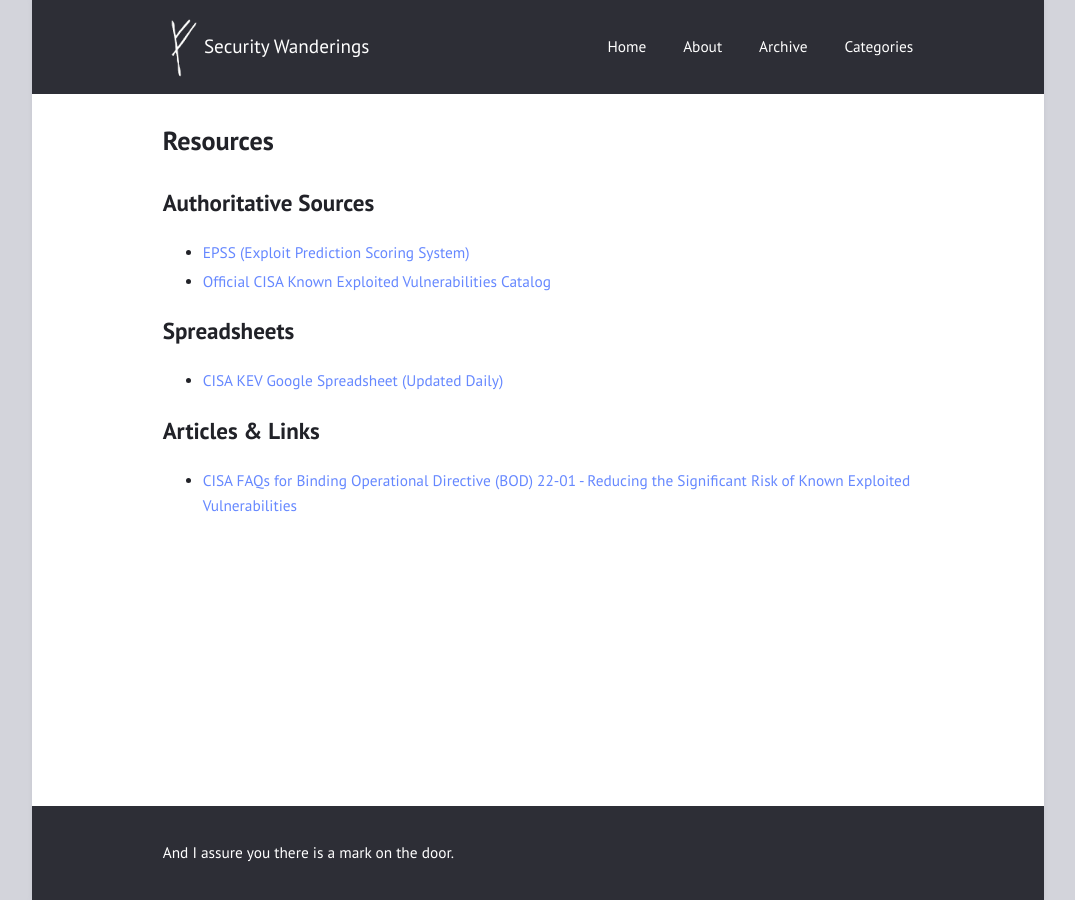
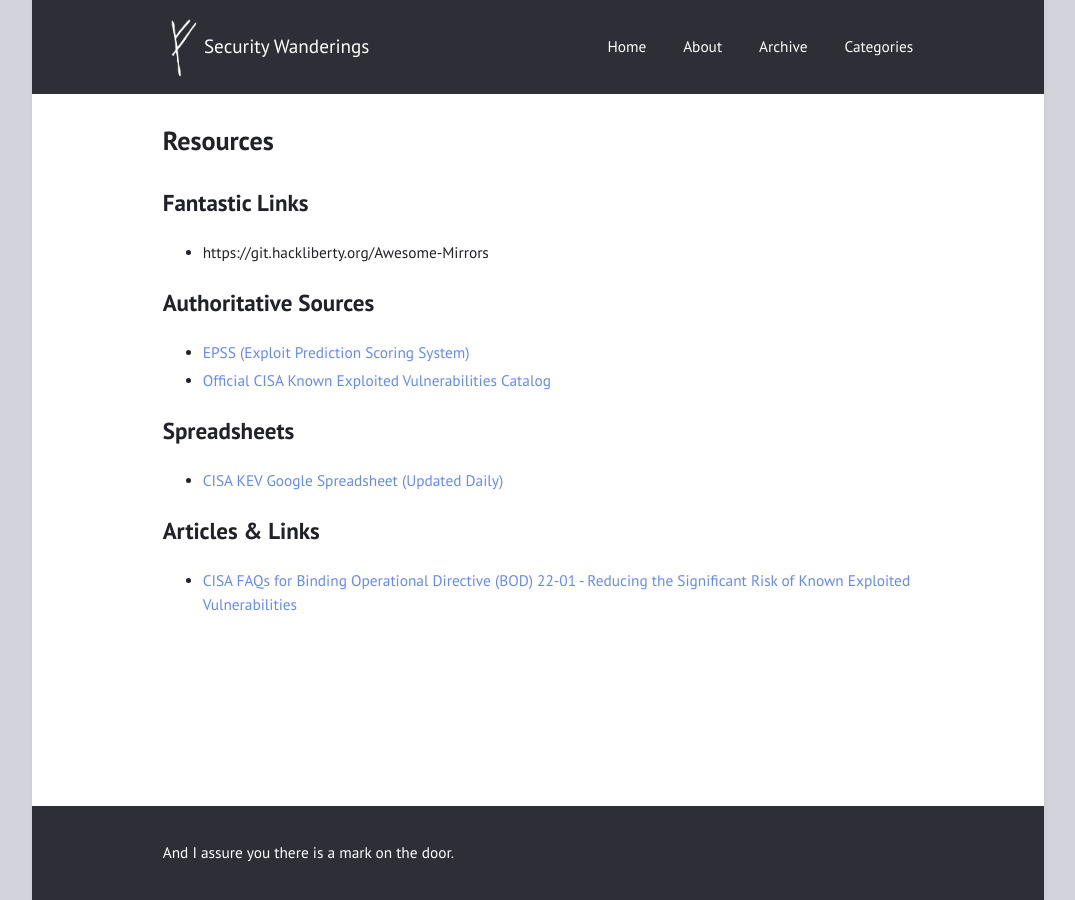
Before and after one commit to alucab/alucab.github.io, a Jekyll site: the page built from resources.md, in a window 1280 px wide. Shown: the whole page, without its empty margins (102-1177 px from the left). Built offline with Jekyll 4.4.1, drawn with Linux system fonts in a browser that asks for light colours.

Commit message:
Update resources.md

```diff
--- a/resources.md
+++ b/resources.md
@@ -3,6 +3,8 @@
 title: Resources
 permalink: /resources/
 ---
+## Fantastic Links
+- https://git.hackliberty.org/Awesome-Mirrors
 
 ## Authoritative Sources
 
```
